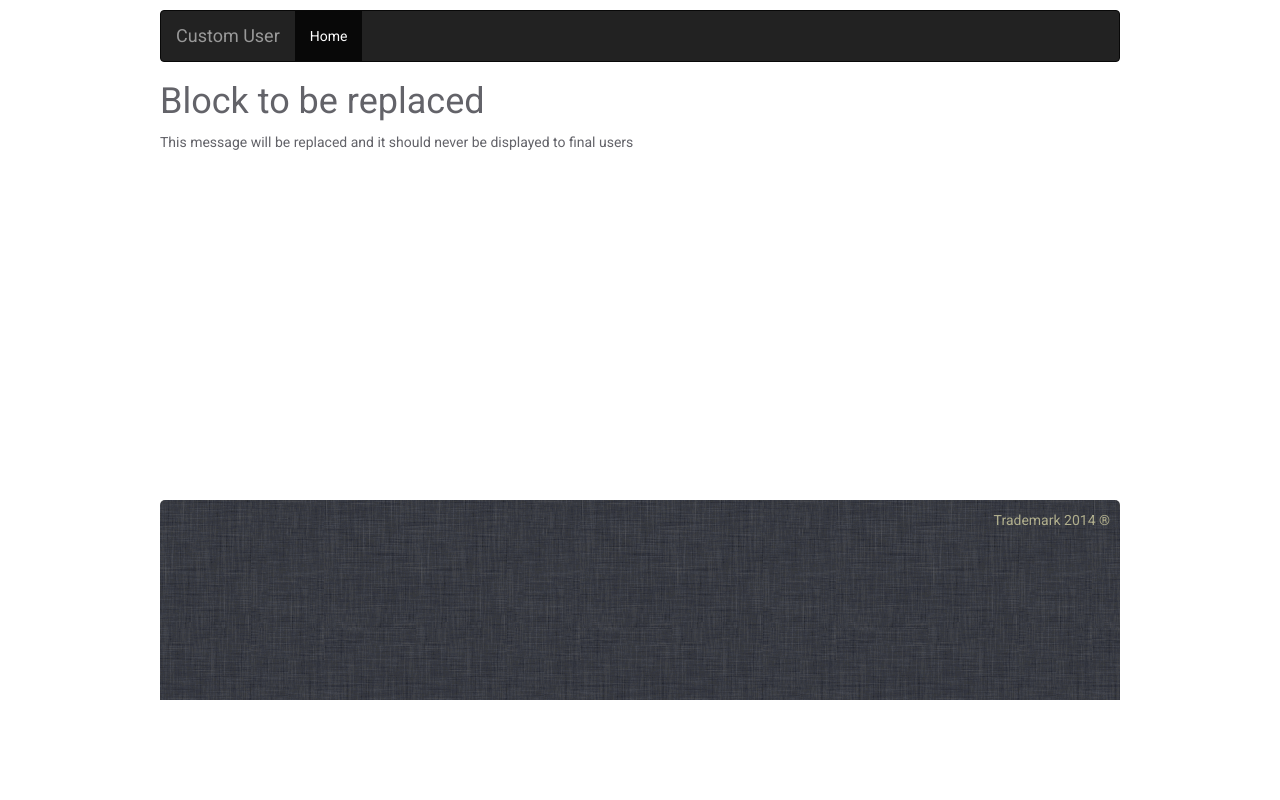
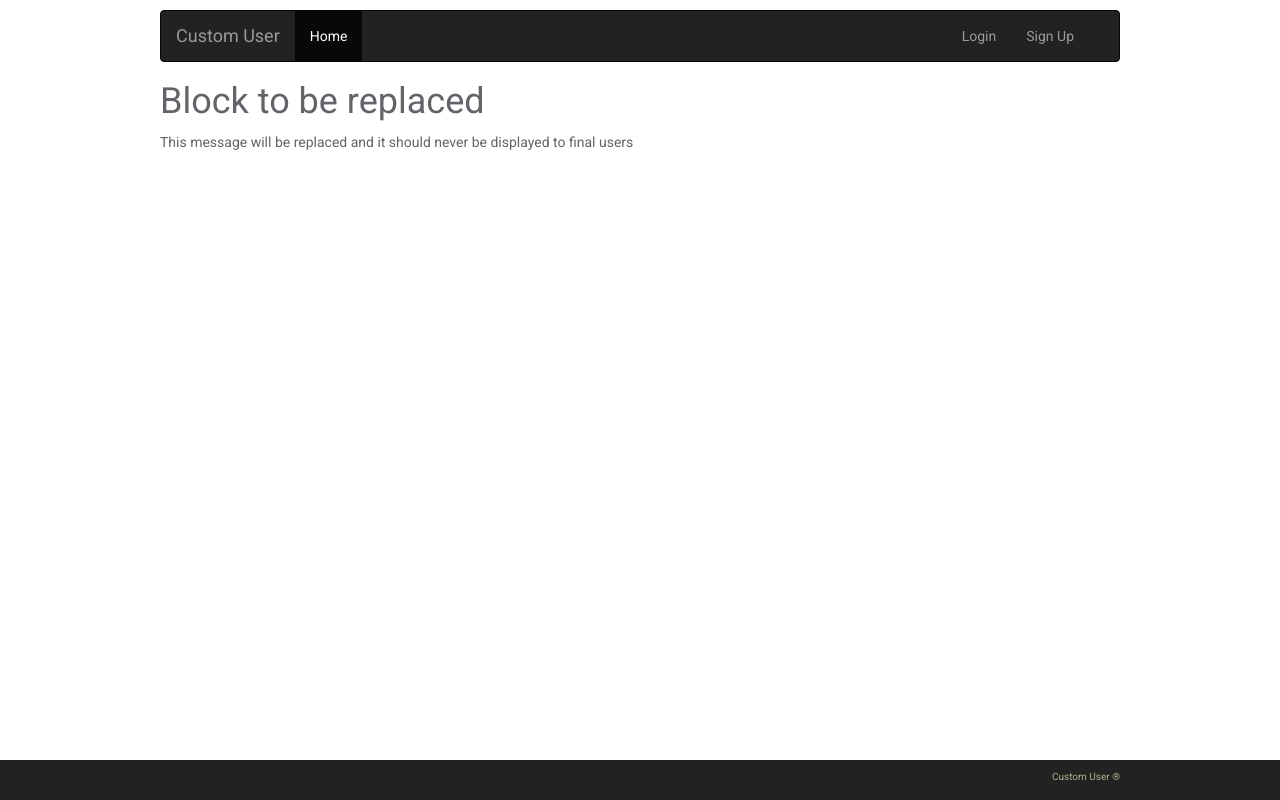
Before and after one commit to adroaldof/custom_user, a Django app: template templates/base.html in a window 1280 px wide. Run offline with Django 3.2, Linux system fonts and the light colour scheme; the template is opened without the code that fills it, so the values that code supplies are empty; some libraries are stand-ins or nearby versions.

Commit message:
Revamp base HTML file

```diff
--- a/static/css/styles.css
+++ b/static/css/styles.css
@@ -27,16 +27,22 @@ header {
 /*** Footer ***/
 
 footer {
-  width: 960px;
-  min-height: 200px;
+  position: fixed;
+  bottom: 0;
+  width: 100%;
+  min-height: 40px;
   padding: 10px;
   margin: 0 auto;
   color: #B1AF8D;
-  background: url('../img/bg.png') #ffffff;
-  border-top-right-radius: 5px;
-  border-top-left-radius: 5px;
+  background-color: #222222;
+}
+
+.footer {
+  width: 960px;
+  margin: 0 auto;
 }
 
 .trademark {
   float: right;
+  font-size: 10px;
 }
--- a/templates/base.html
+++ b/templates/base.html
@@ -11,7 +11,7 @@
 
 {% block extrastylesheets %}{% endblock extrastylesheets %}
 {% endblock style %}
-
+<main>
   <div class="wrapper">
 
     <div class="content">
@@ -30,56 +30,37 @@
                 <li class="active"><a href="{% url 'home' %}">{% trans "Home" %}</a></li>
               </ul>
 
+              <ul class="nav navbar-nav pull-right">
+                {% if not user.is_authenticated %}
+                <li><a href="#">{% trans "Login" %}</a></li>
+                <li><a href="#">{% trans "Sign Up" %}</a></li>
+                {% else %}
+                <li>
+                  <a href="#" class="dropdown-toggle" data-toggle="dropdown">{% if user.short_name %}{{ user.short_name }}{% else %}{% if user.full_name %}{{ user.full_name }}{% else %}{{ user.email }}{% endif %}{% endif %}</a>
+                </li>
+                {% endif %}
+              </ul>
+
             </div>
+
           </div>
         </nav>
       </header>
 
-    <main>
+      <div class="main-content">
         {% block content %}
           <h1>{% trans "Block to be replaced" %}</h1>
           <p>{% trans "This message will be replaced and it should never be displayed to final users" %}</p>
         {% endblock content %}
-    </main>
+      </div>
 
     </div>
 
+    <footer>
       <div class="footer">
-
-    <footer>
-      <div class="trademark">
-        <p>Trademark 2014 &reg</p>
-      </div>
-
-      <div class="footer_content">
-
-        <div class="column">
-          <h5></h5>
-          <ul>
-          </ul>
-        </div>
-
-        <div class="column">
-          <h5></h5>
-            <ul>
-            </ul>
-        </div>
-
-        <div class="column">
-          <h5></h5>
-            <ul>
-            </ul>
-        </div>
-
-        <div class="column">
-          <h5></h5>
-          <ul>
-          </ul>
-        </div>
+        <span class="trademark">Custom User &reg</span>
       </div>
     </footer>
-
-  </div>
 
   </div>
 
@@ -88,3 +69,4 @@
 <script type="text/javascript" src="{% static 'js/bootstrap.js' %}"></script>
 {% block extrascripts %}{% endblock extrascripts %}
 {% endblock scripts %}
+</main>
```
Lines whose indentation alone changed are shown as unchanged.
